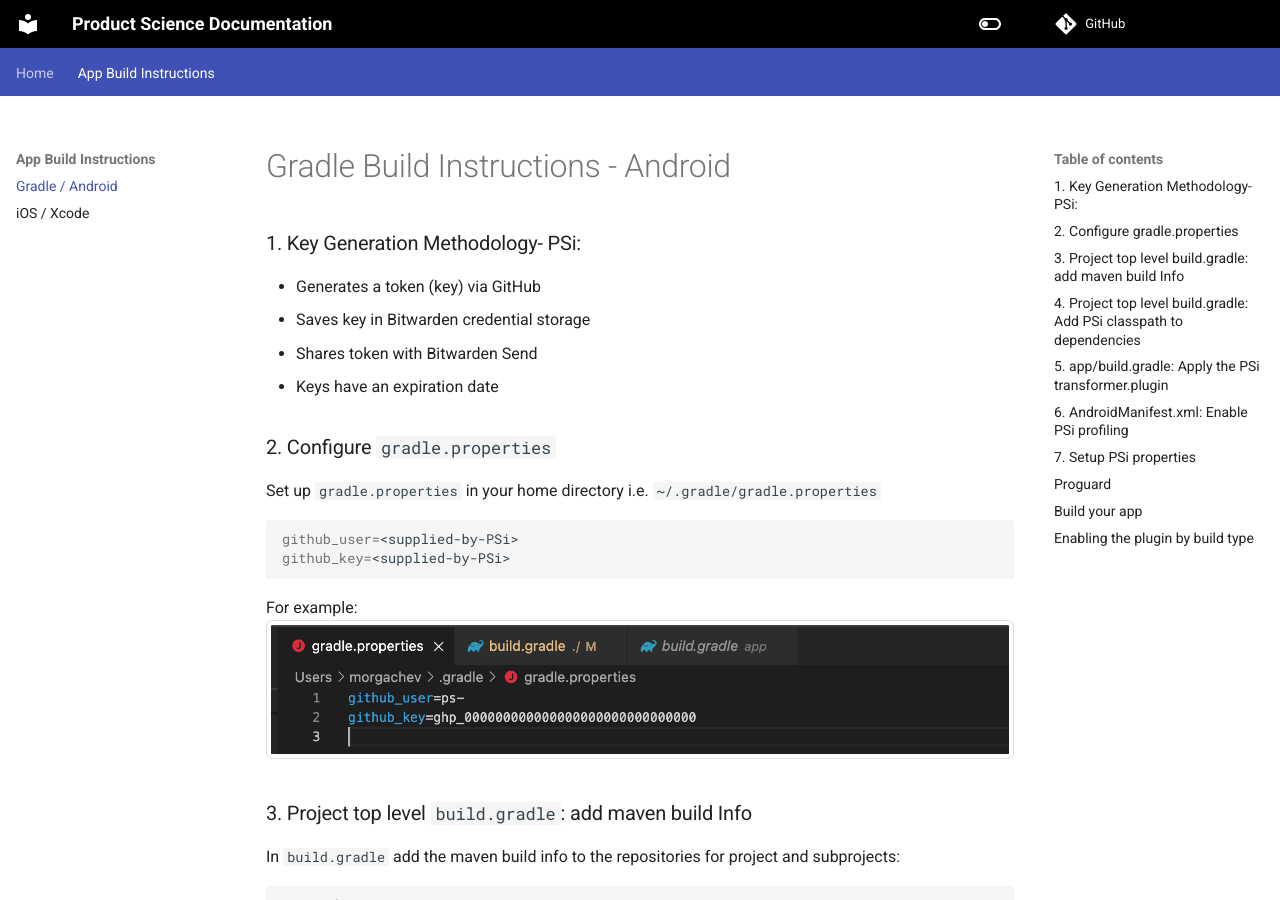
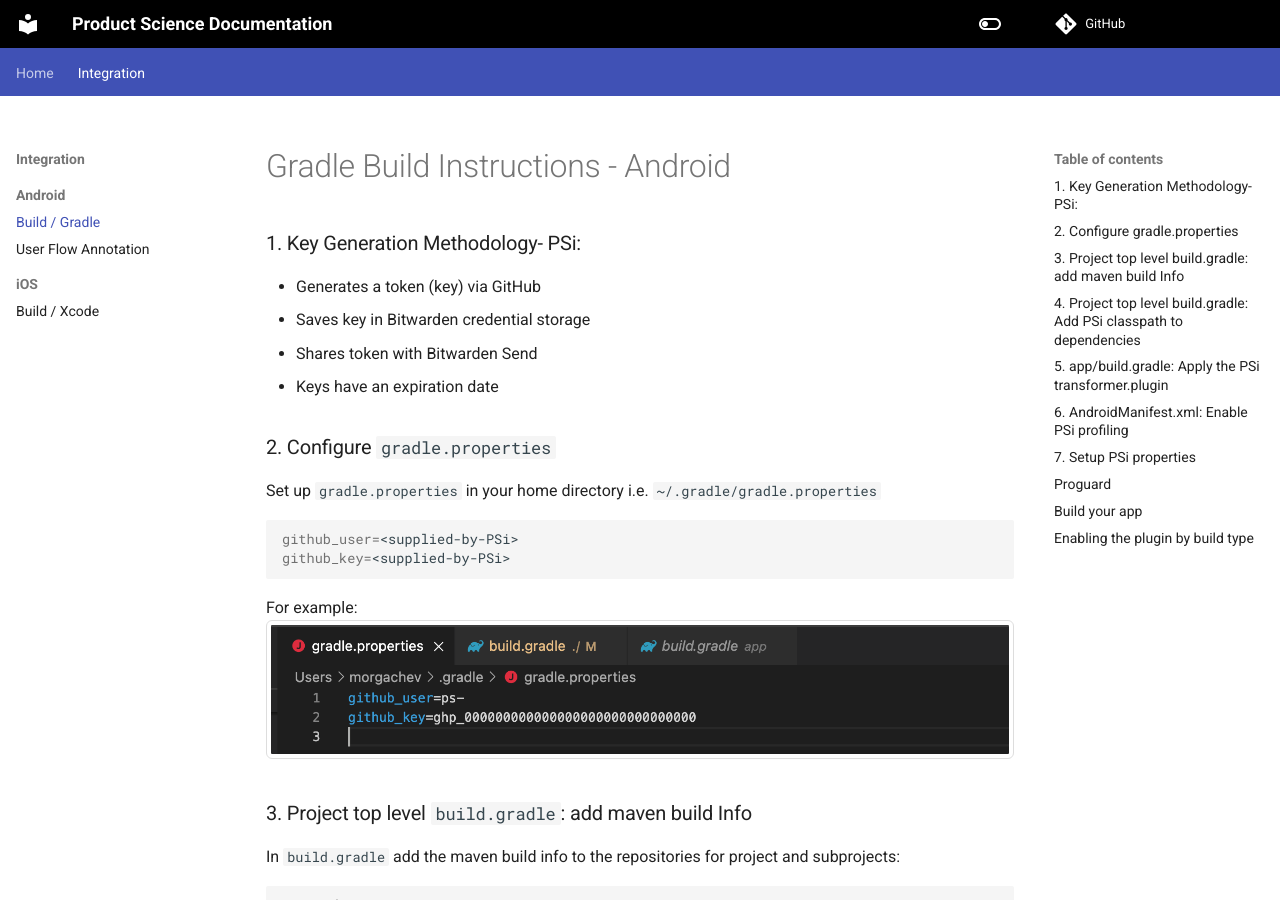
Before and after one commit to product-science/docs, an MkDocs documentation site: the page built from docs/android/gradle.md, in a window 1280 px wide and 900 px high. Built offline with MkDocs 1.6.1 and Material for MkDocs 9.7.7, drawn with Linux system fonts in a browser that asks for light colours; comment, search, counter and statistics services are not loaded.

Commit message:
Minor fixes

````diff
--- a/docs/gradle-android.md
+++ b/docs/android/gradle.md
@@ -15,7 +15,7 @@ github_key=<supplied-by-PSi>
 ```
 
 For example:
-![creds](images/creds.png)
+![creds](../images/creds.png)
 
 ### 3. Project top level `build.gradle`: add maven build Info
 
@@ -48,9 +48,9 @@ allprojects {
 ```
 
 For example:
-![maven](images/maven1.png)
+![maven](../images/maven1.png)
 and
-![maven](images/maven2.png)
+![maven](../images/maven2.png)
 
 ### 4. Project top level `build.gradle`: Add PSi `classpath` to `dependencies`
 
@@ -63,7 +63,7 @@ classpath "com.productscience.transformer:transformer-instrumentation:<VERSIONSU
 ```
 
 For example:
-![classpath](images/classpath.png)
+![classpath](../images/classpath.png)
 
 **Please label your build with the PSi Plugin Version from above i.e.**
 `MyAppPSi0.9.1.apk`
@@ -78,7 +78,7 @@ Apply plugin to `app/build.gradle`
 ```
 
 For example:
-![transformer](images/transformer.png)
+![transformer](../images/transformer.png)
 
 ### 6. `AndroidManifest.xml`: Enable PSi profiling
 
@@ -89,7 +89,7 @@ Add
 into `AndroidManifest.xml` to enable profiling
 
 For example:
-![manifest](images/manifest.png)
+![manifest](../images/manifest.png)
 
 ### 7. Setup PSi properties
 
@@ -123,7 +123,7 @@ https://developer.android.com/studio/build/shrink-code
 Now you can build your app with Gradle
 
 For example:
-![build](images/build.png)
+![build](../images/build.png)
 
 **Please label your build with the PSi Plugin Version from above i.e.**
 `MyAppPSi0.9.1.apk`
@@ -132,6 +132,6 @@ For example:
 ### Enabling the plugin by build type
 
 For plugin versions greater than 0.12.1, you can selectively apply the plugin to a given build type by adding a `productScience` block at the top level of your `app/build.gradle` file. Inside the proguard block, add a block corresponding to the build type (must have the same name) and set `enabled` to `true`.
-![buildType](images/buildType.png)
+![buildType](../images/buildType.png)
 
 If the `productScience` block is missing or empty, the plugin will be applied to all build types. If one or more build types appear in the `productScience` block, the plugin will be applied only to those build types that have `enabled` set to true.
--- a/mkdocs.yml
+++ b/mkdocs.yml
@@ -2,9 +2,12 @@ site_name: Product Science Documentation
 site_url: https://github.com/product-science/docs
 nav:
   - Home: index.md
-  - App Build Instructions:
-    - Gradle / Android: gradle-android.md
-    - iOS / Xcode: ios-xcode.md
+  - Integration:
+    - Android:
+      - Build / Gradle: android/gradle.md
+      - User Flow Annotation: android/user-flow.md
+    - iOS:
+      - Build / Xcode: ios/xcode.md
 site_description: >-
   Learn to configure and use Product Science
 repo_url: https://github.com/product-science/docs
````
Also changed, not shown: docs/android/user-flow.md (added, +60 -0 lines), docs/user-flow.md (deleted, +0 -40 lines), docs/ios/xcode.md (renamed from docs/ios-xcode.md).
